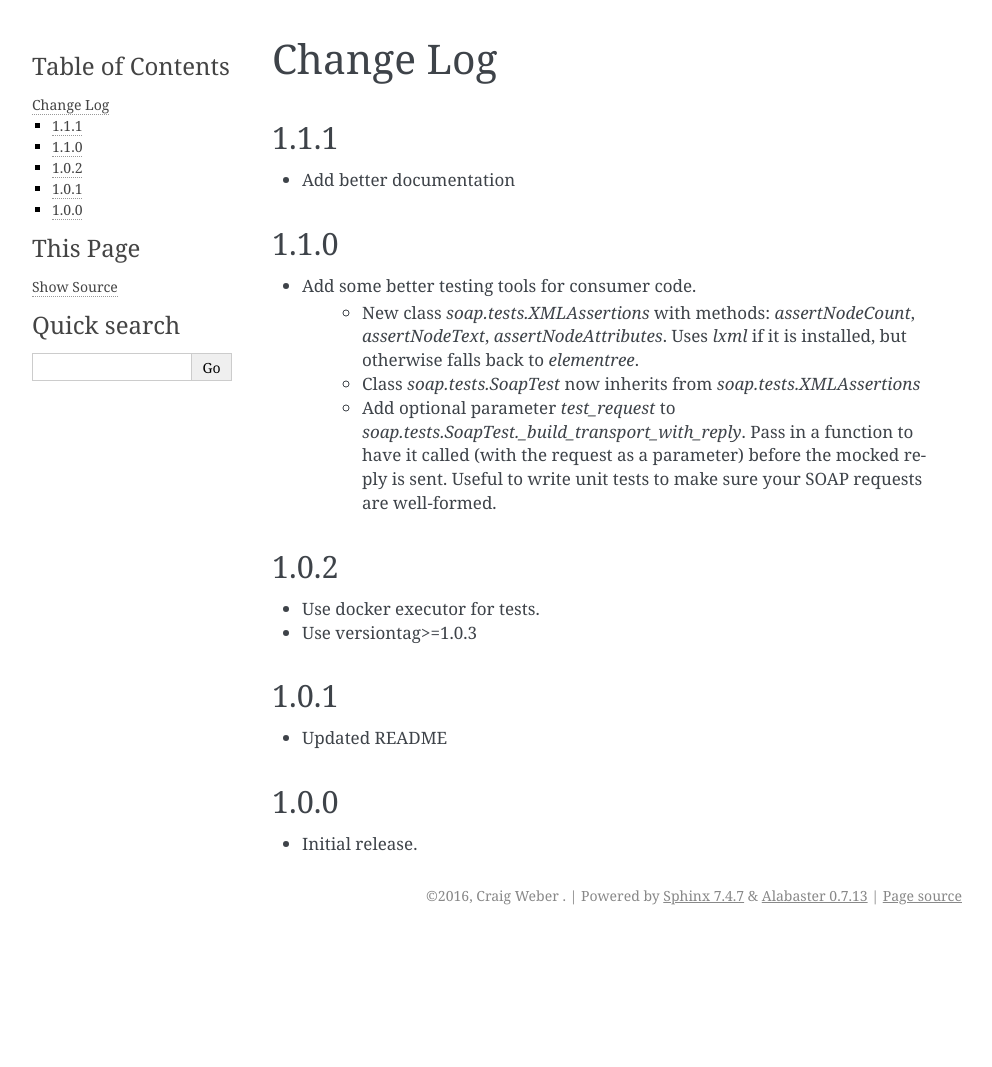
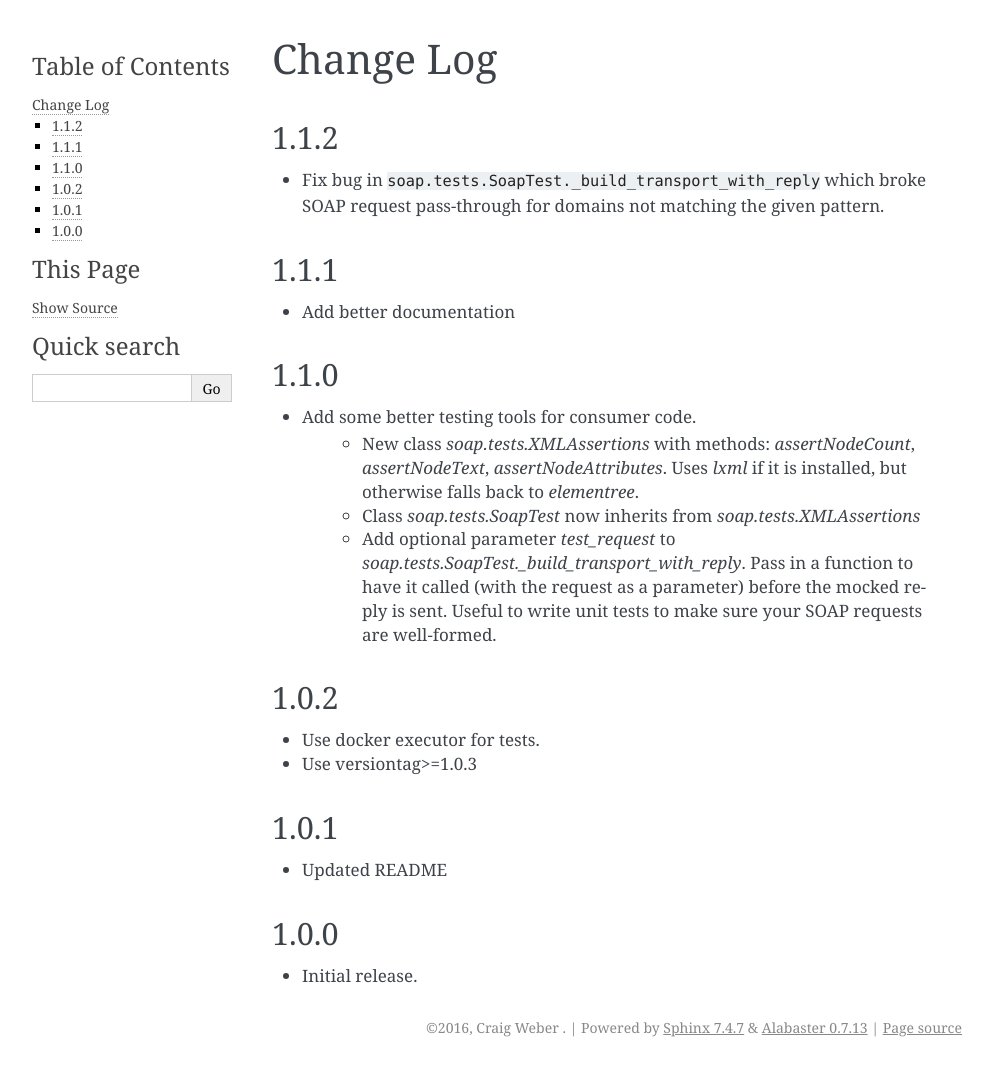
Before and after one commit to thelabnyc/instrumented-soap, a Sphinx documentation site: the page built from docs/changes.rst, in a window 1280 px wide. Shown: the whole page, without its empty margins (148-1140 px from the left). Built offline with Sphinx 7.4.7, drawn with Linux system fonts in a browser that asks for light colours; before the commit the page ends 935 px from its top, so only the background shows below that.

Commit message:
Update changelog

```diff
--- a/docs/changes.rst
+++ b/docs/changes.rst
@@ -1,5 +1,9 @@
 Change Log
 ==========
+
+1.1.2
+------------------
+- Fix bug in ``soap.tests.SoapTest._build_transport_with_reply`` which broke SOAP request pass-through for domains not matching the given pattern.
 
 1.1.1
 ------------------
```
